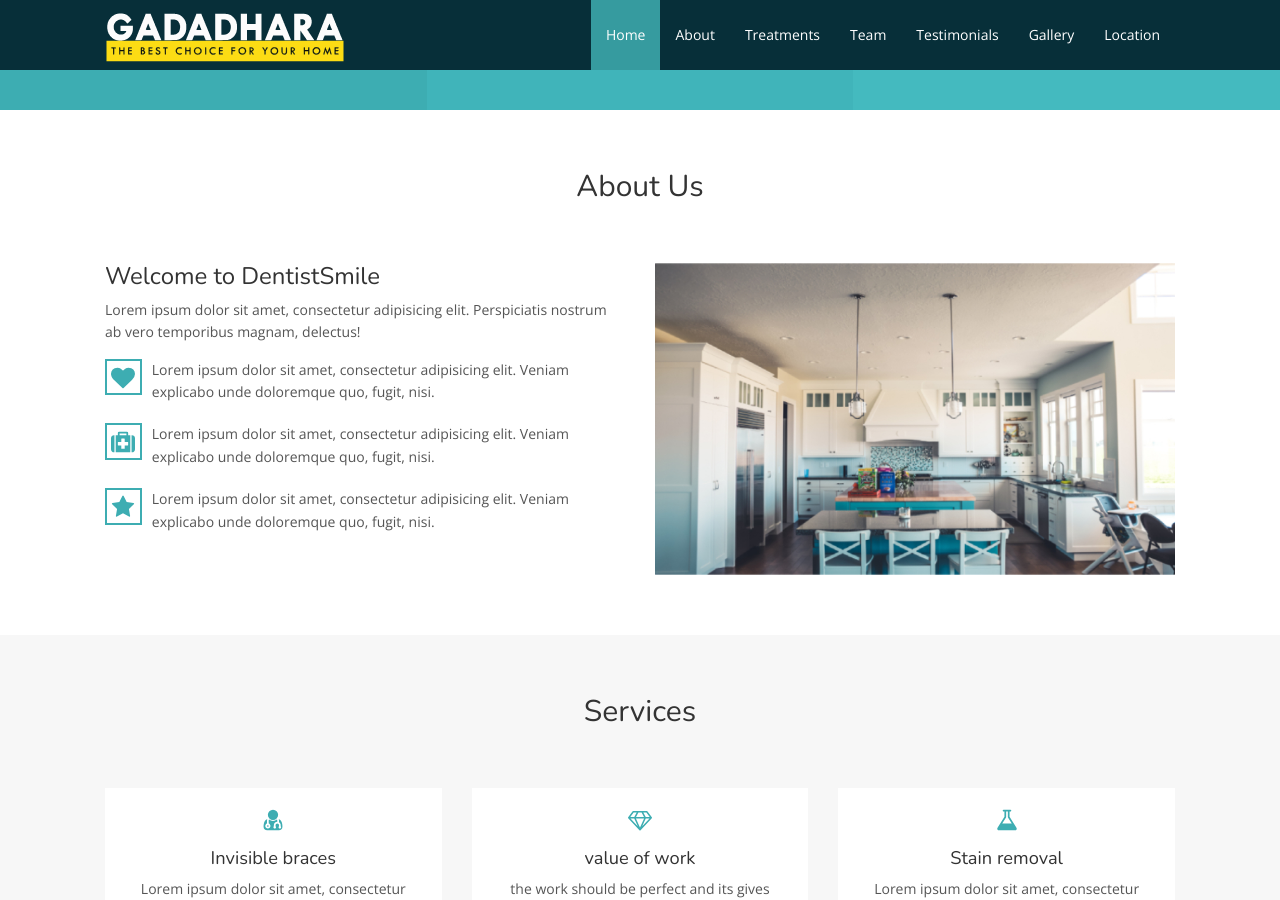
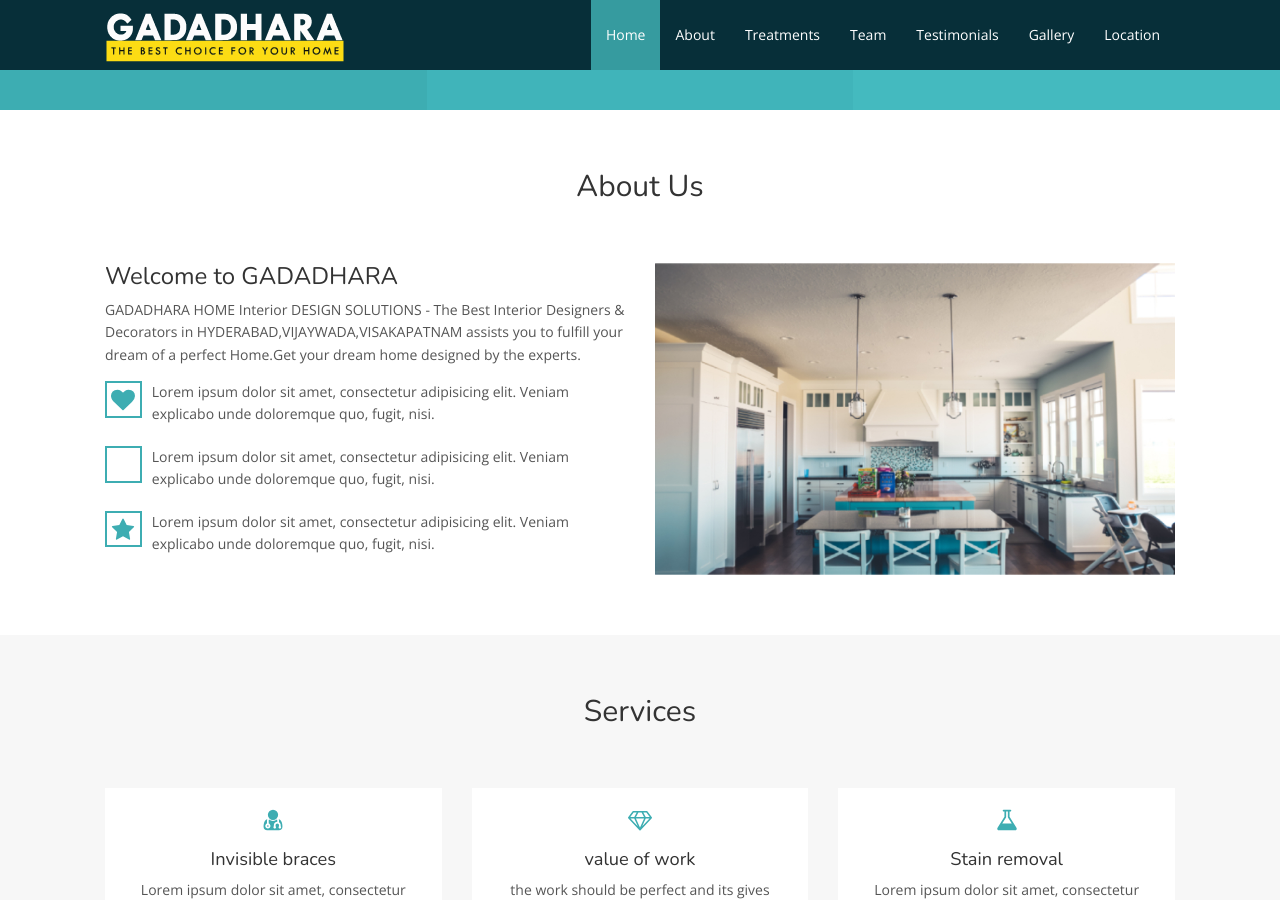
Before and after one commit to gadadhara/GADADHARA, a Jekyll site: the page built from index.html, in a window 1280 px wide and 900 px high, scrolled down 718 px. Built offline with Jekyll 4.4.1, drawn with Linux system fonts in a browser that asks for light colours; nearby versions of some CDN libraries.

Commit message:
Update index.html

```diff
--- a/index.html
+++ b/index.html
@@ -86,8 +86,8 @@ layout: default
 
         <div class="row">
             <div class="col-sm-6">
-                <h3>Welcome to DentistSmile</h3>
-                <p>Lorem ipsum dolor sit amet, consectetur adipisicing elit. Perspiciatis nostrum ab vero temporibus magnam, delectus!</p>
+                <h3>Welcome to GADADHARA</h3>
+                <p>GADADHARA HOME Interior DESIGN SOLUTIONS - The Best Interior Designers & Decorators in HYDERABAD,VIJAYWADA,VISAKAPATNAM assists you to fulfill your dream of a perfect Home.Get your dream home designed by the experts.</p>
 
                 <div class="media">
                     <div class="media-left">
@@ -103,7 +103,7 @@ layout: default
                 <div class="media">
                     <div class="media-left">
                         <div class="boxed-icon">
-                            <svg class="icon icon-medkit"><use xlink:href="#icon-medkit"></use></svg>
+                            <svg class="icon icon-laptop"><use xlink:href="#icon-laptop"></use></svg>
                         </div>
                     </div>
                     <div class="media-body">
```
